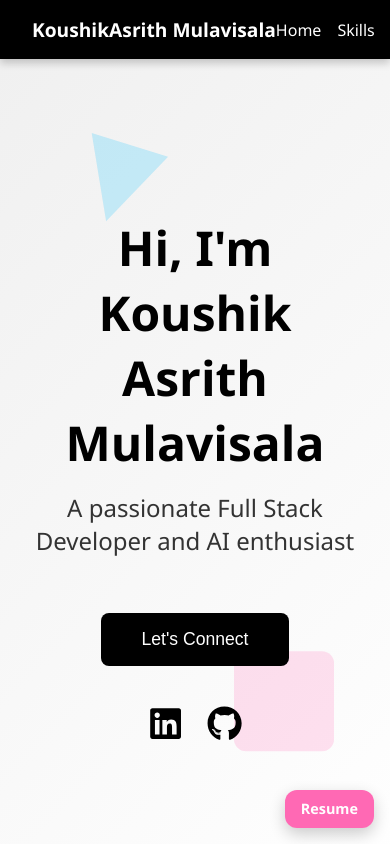
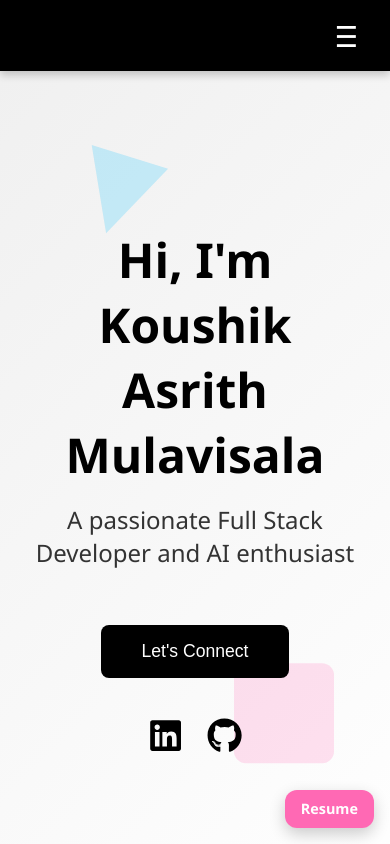
Before and after one commit to Asrithmulaveesala/Portfolio, a React (Vite) app: page / in a window 390 px wide. Built offline with nearby package versions, Linux system fonts and the light colour scheme.

Commit message:
changes in nav bar

```diff
--- a/src/components/navbar.css
+++ b/src/components/navbar.css
@@ -40,36 +40,36 @@
   color: white;
 }
 
-
+/* Responsive Styling */
 @media (max-width: 768px) {
   .navbar {
-    flex-wrap: nowrap;
-    justify-content: space-between;
-    align-items: center;
+    justify-content: flex-end;
     padding: 1rem 2rem;
   }
 
   .navbar-logo {
-    font-size: 1.2rem;
-    flex-shrink: 0; /* Prevent logo from shrinking */
-    white-space: nowrap;
+    display: none; /* Hide logo/name */
+  }
+
+  .menu-toggle {
+    display: block;
+    margin-left: auto; /* Push to right */
   }
 
   .navbar-links {
+    flex-direction: column;
+    width: 100%;
+    display: none;
+    background-color: #000;
+    padding: 1rem 0;
+  }
+
+  .navbar-links.show {
     display: flex;
-    flex-direction: row;
-    gap: 1rem;
-    background-color: transparent;
-    padding: 0;
-    position: static;
   }
 
   .navbar-links li {
-    padding: 0;
-    text-align: right;
-  }
-
-  .menu-toggle {
-    display: none;
+    padding: 0.8rem 0;
+    text-align: center;
   }
 }
```
